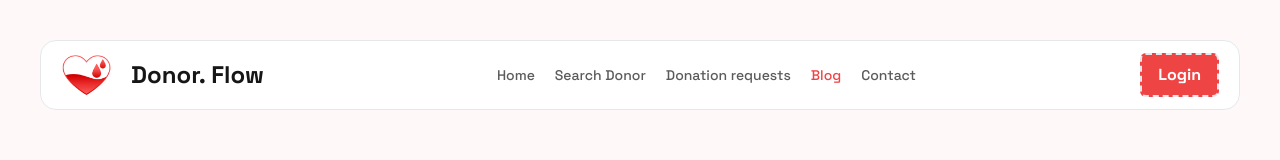
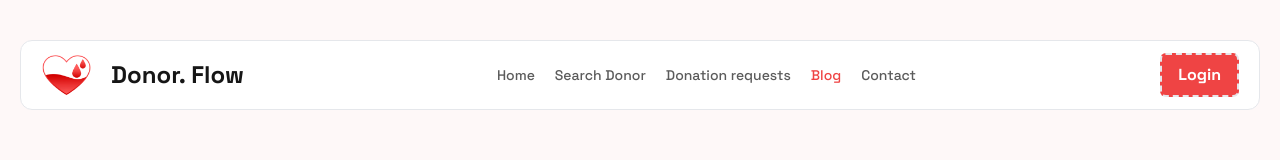
Before and after one commit to whoishasan/A12-Client, a React (Vite) app: page /blogs in a window 1280 px wide. Shown: the top 160 px of the page. Built offline with nearby package versions, Linux system fonts and the light colour scheme; no server answers; a web font is replaced by a local one.

Commit message:
navbar polished

```diff
--- a/src/components/Header.jsx
+++ b/src/components/Header.jsx
@@ -17,7 +17,7 @@ const Header = () => {
   return (
     <>
       <header className="flex justify-center p-5 py-10 fixed w-full z-[99999999]">
-        <div className="w-[1200px] inline-flex justify-between items-center border bg-white p-5 py-3 rounded-2xl">
+        <div className="w-[1240px] inline-flex justify-between items-center border bg-white p-5 py-3 rounded-xl">
           <Logo width="50px" />
           <nav
             className={`${
```
Also changed, not shown: 1 other file (tests, documents, lock files or other folders).
